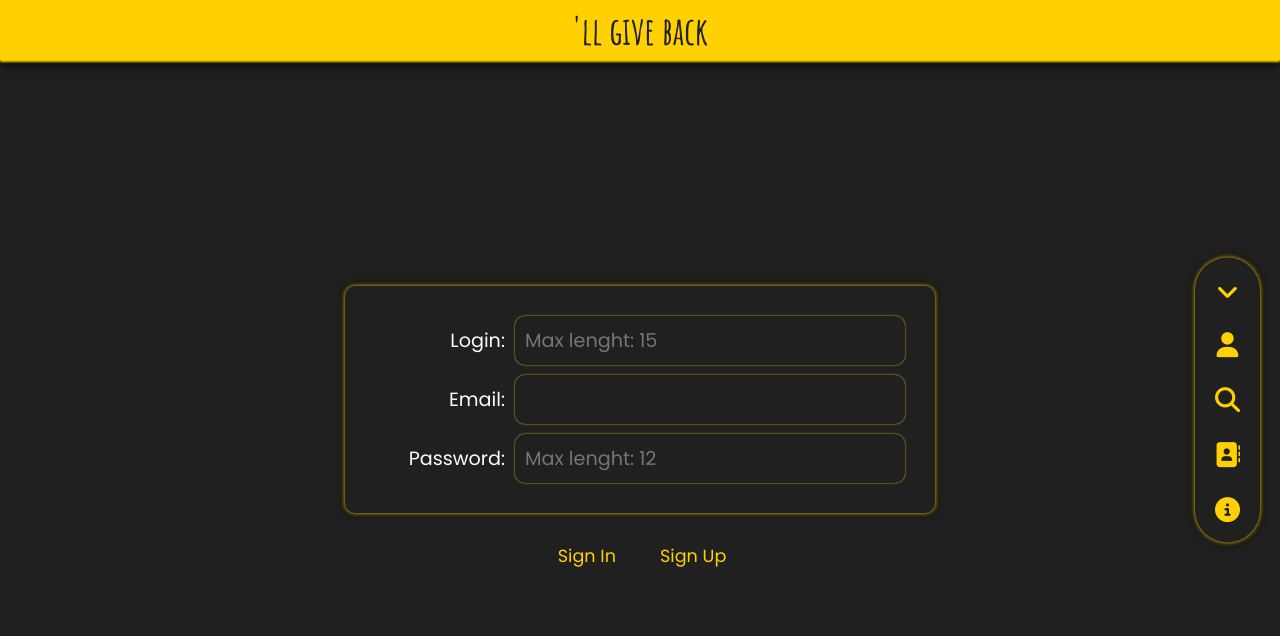
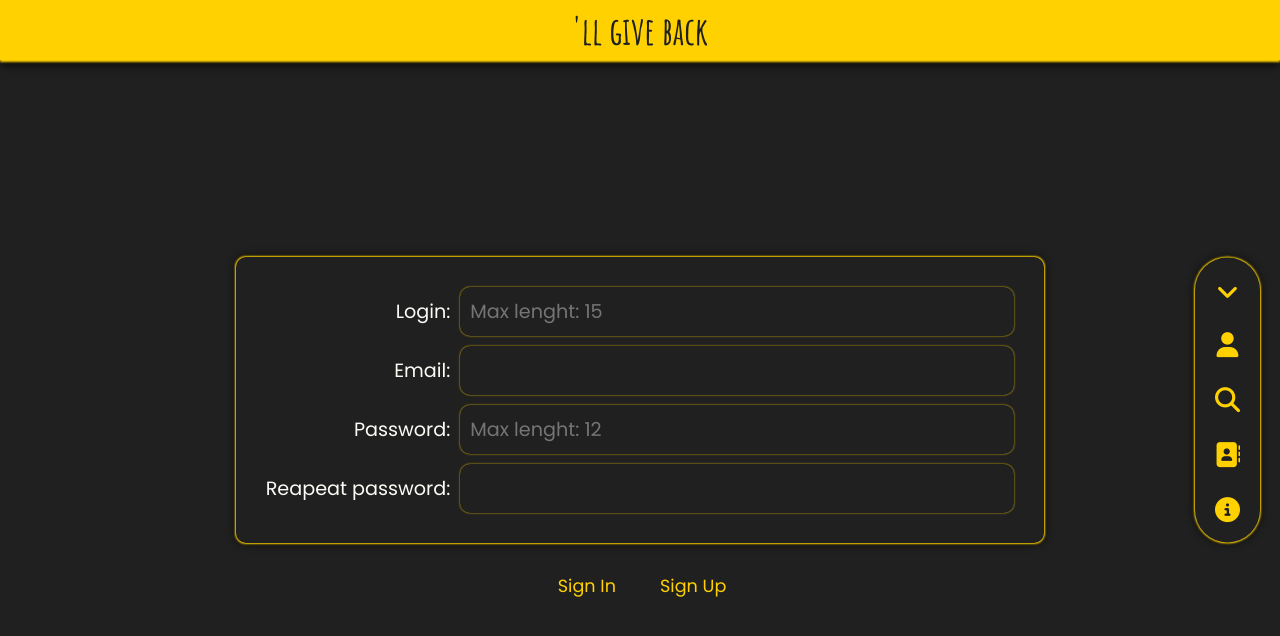
Before and after one commit to dami360/WillGiveBack, a website built with Vite: page index.html in a window 1280 px wide. Both pictures are taken after a click on the button "Sign Up". Built offline with nearby package versions, Linux system fonts and the light colour scheme.

Commit message:
Complete login page swap script

```diff
--- a/js/content.js
+++ b/js/content.js
@@ -1,113 +1,91 @@
 import LoadingScreen from "./loadingScreen";
+import CreateNodeElement from "./createNodeElements";
 const conteiner = document.querySelector("#conteiner");
-
-function createForm(action, method) {
-  const form = document.createElement("form");
-  form.action = action;
-  form.method = method;
-
-  return form;
-}
-
-function createSection(...classes) {
-  const section = document.createElement("section");
-  section.classList.add(...classes);
-
-  return section;
-}
-
-function createLabel(target, inner) {
-  const label = document.createElement("label");
-  label.setAttribute("for", target);
-  label.innerHTML = inner;
-
-  return label;
-}
-
-function createInput(type, name, id, maxL) {
-  const input = document.createElement("input");
-  input.type = type;
-  input.name = name;
-  input.id = id;
-
-  if ((type === "text" || type === "password") && maxL) {
-    input.maxLength = maxL;
-    input.placeholder = `Max lenght: ${maxL}`;
-  }
-
-  return input;
-}
-
-function createButton(value, callback) {
-  const button = document.createElement("input");
-  button.type = "button";
-  button.value = value;
-  button.onclick = callback;
-
-  return button;
-}
 
 export default class ContentPage {
   // pages --------------------------------------------------
-  static signInPage() {
-    const formSignIn = createForm("return false", "post");
+  static signInPage(lgn) {
+    const formSignIn = CreateNodeElement.Form("return false", "post");
 
-    const section1 = createSection("data");
+    const section1 = CreateNodeElement.Section("data");
     formSignIn.appendChild(section1);
 
-    const section2 = createSection("buttons");
+    const section2 = CreateNodeElement.Section("buttons");
     formSignIn.appendChild(section2);
 
-    section1.appendChild(createLabel("login", "Login: "));
-    section1.appendChild(createInput("text", "login", "login"));
+    section1.appendChild(CreateNodeElement.Label("login", "Login: "));
+    const login = CreateNodeElement.Input("text", "login", "login");
+    if (lgn !== "" && lgn) {
+      login.value = lgn;
+    }
+    section1.appendChild(login);
 
-    section1.appendChild(createLabel("pass", "Password: "));
-    section1.appendChild(createInput("password", "pass", "pass"));
+    section1.appendChild(CreateNodeElement.Label("pass", "Password: "));
+    const password = CreateNodeElement.Input("password", "pass", "pass");
+    section1.appendChild(password);
 
     section2.appendChild(
-      createButton("Sign Up", () => {
-        LoadingScreen.show();
-        setTimeout(() => {
-          conteiner.replaceChildren(this.signUpPage());
+      CreateNodeElement.Button("Sign Up", () => {
+        LoadingScreen.showWithDelay(() => {
+          conteiner.replaceChildren(this.signUpPage(login.value));
           LoadingScreen.hide();
-        }, 1000);
+        });
       })
     );
 
-    section2.appendChild(createButton("Sign In", () => {}));
+    section2.appendChild(
+      CreateNodeElement.Button("Sign In", async () => {
+        this.signIn(login.value, password.value);
+      })
+    );
 
     return formSignIn;
   }
 
-  static signUpPage() {
-    const formSignUp = createForm("return false", "post");
+  static signUpPage(lgn) {
+    const formSignUp = CreateNodeElement.Form("return false", "post");
 
-    const section1 = createSection("data");
+    const section1 = CreateNodeElement.Section("data");
     formSignUp.appendChild(section1);
 
-    const section2 = createSection("buttons");
+    const section2 = CreateNodeElement.Section("buttons");
     formSignUp.appendChild(section2);
 
-    section1.appendChild(createLabel("login", "Login: "));
-    section1.appendChild(createInput("text", "login", "login", 15));
+    section1.appendChild(CreateNodeElement.Label("login", "Login: "));
+    const login = CreateNodeElement.Input("text", "login", "login", 15);
+    if (lgn !== "" && lgn) {
+      login.value = lgn;
+    }
+    section1.appendChild(login);
 
-    section1.appendChild(createLabel("email", "Email: "));
-    section1.appendChild(createInput("email", "email", "email"));
+    section1.appendChild(CreateNodeElement.Label("email", "Email: "));
+    const email = CreateNodeElement.Input("email", "email", "email");
+    section1.appendChild(email);
 
-    section1.appendChild(createLabel("pass", "Password: "));
-    section1.appendChild(createInput("password", "pass", "pass", 12));
+    section1.appendChild(CreateNodeElement.Label("pass", "Password: "));
+    const password = CreateNodeElement.Input("password", "pass", "pass", 12);
+    section1.appendChild(password);
+
+    section1.appendChild(
+      CreateNodeElement.Label("rpass", "Reapeat password: ")
+    );
+    const rpassword = CreateNodeElement.Input("password", "rpass", "rpass");
+    section1.appendChild(rpassword);
 
     section2.appendChild(
-      createButton("Sign In", () => {
-        LoadingScreen.show();
-        setTimeout(() => {
-          conteiner.replaceChildren(this.signInPage());
+      CreateNodeElement.Button("Sign In", () => {
+        LoadingScreen.showWithDelay(() => {
+          conteiner.replaceChildren(this.signInPage(login.value));
           LoadingScreen.hide();
-        }, 1000);
+        });
       })
     );
 
-    section2.appendChild(createButton("Sign Up", () => {}));
+    section2.appendChild(
+      CreateNodeElement.Button("Sign Up", () => {
+        this.signUp(login.value, email.value, password.value, rpassword.value);
+      })
+    );
 
     return formSignUp;
   }
@@ -121,12 +99,12 @@ export default class ContentPage {
   // -------------------------------------------------------
 
   // button functions --------------------------------------
-  static signIn() {
-    return ``;
+  static signIn(login, password) {
+    console.log(login, password);
   }
 
-  static signUp() {
-    return ``;
+  static signUp(login, email, password, rpassword) {
+    console.log(login, email, password, rpassword);
   }
   // -------------------------------------------------------
 }
--- /dev/null
+++ b/js/createNodeElements.js
@@ -0,0 +1,47 @@
+export default class CreateNodeElement {
+  static Form(action, method) {
+    const form = document.createElement("form");
+    form.action = action;
+    form.method = method;
+
+    return form;
+  }
+
+  static Section(...classes) {
+    const section = document.createElement("section");
+    section.classList.add(...classes);
+
+    return section;
+  }
+
+  static Label(target, inner) {
+    const label = document.createElement("label");
+    label.setAttribute("for", target);
+    label.innerHTML = inner;
+
+    return label;
+  }
+
+  static Input(type, name, id, maxL) {
+    const input = document.createElement("input");
+    input.type = type;
+    input.name = name;
+    input.id = id;
+
+    if ((type === "text" || type === "password") && maxL) {
+      input.maxLength = maxL;
+      input.placeholder = `Max lenght: ${maxL}`;
+    }
+
+    return input;
+  }
+
+  static Button(value, callback) {
+    const button = document.createElement("input");
+    button.type = "button";
+    button.value = value;
+    button.onclick = callback;
+
+    return button;
+  }
+}
--- a/js/loadingScreen.js
+++ b/js/loadingScreen.js
@@ -1,4 +1,6 @@
 const loadingScreenDiv = document.querySelector("#loading-screen");
+
+const delayTime = 500;
 
 export default class LoadingScreen {
   static hide() {
@@ -6,17 +8,19 @@ export default class LoadingScreen {
       loadingScreenDiv.style.opacity = 0;
       setTimeout(() => {
         loadingScreenDiv.style.display = "none";
-      }, 500);
-    }, 1000);
+      }, 300);
+    }, delayTime);
   }
 
   static show() {
     loadingScreenDiv.style.display = "flex";
     setTimeout(() => {
       loadingScreenDiv.style.opacity = 1;
-      setTimeout(() => {
-        return;
-      }, 1000);
     }, 100);
   }
+
+  static showWithDelay(func) {
+    this.show();
+    setTimeout(func, delayTime);
+  }
 }
--- a/scss/_loading-screen.scss
+++ b/scss/_loading-screen.scss
@@ -7,7 +7,7 @@
   width: 100dvw;
   height: 100dvh;
   background-color: $bg;
-  transition: opacity 0.5s;
+  transition: opacity 0.3s;
 
   span {
     position: absolute;
--- a/scss/_nav.scss
+++ b/scss/_nav.scss
@@ -6,7 +6,7 @@ nav {
   z-index: 99;
   padding: 5px;
   border-radius: 50px;
-  box-shadow: 0px 0px 4px $main, 0px 0px 10px #000;
+  box-shadow: $shadow-main;
   background-color: $bg;
   transform: translateY(50%);
   transition: bottom 1s cubic-bezier(0.87, -1, 0.27, 2),
--- a/scss/_varibles.scss
+++ b/scss/_varibles.scss
@@ -7,4 +7,4 @@ $text: #fafdf6;
 $font-main: "Poppins", sans-serif;
 $font-title: "Amatic SC", cursive;
 
-$shadow-main: 0px 0px 4px $main, 0px 0px 10px #000;
+$shadow-main: 0px 0px 2px 1px $main, 0px 0px 10px #000;
```
